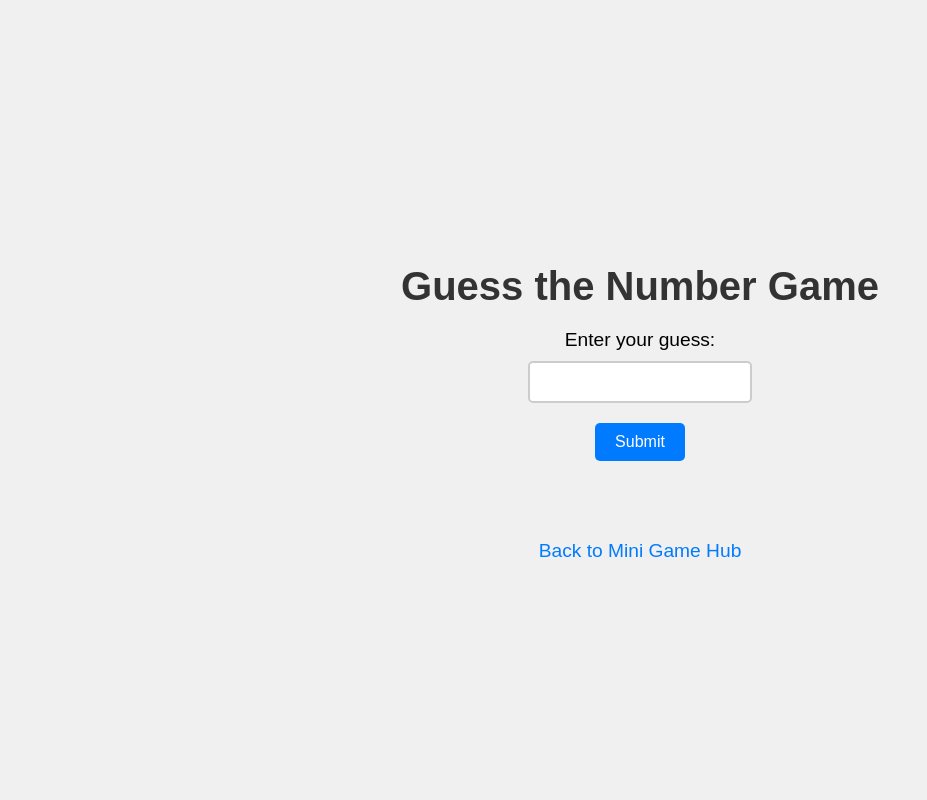
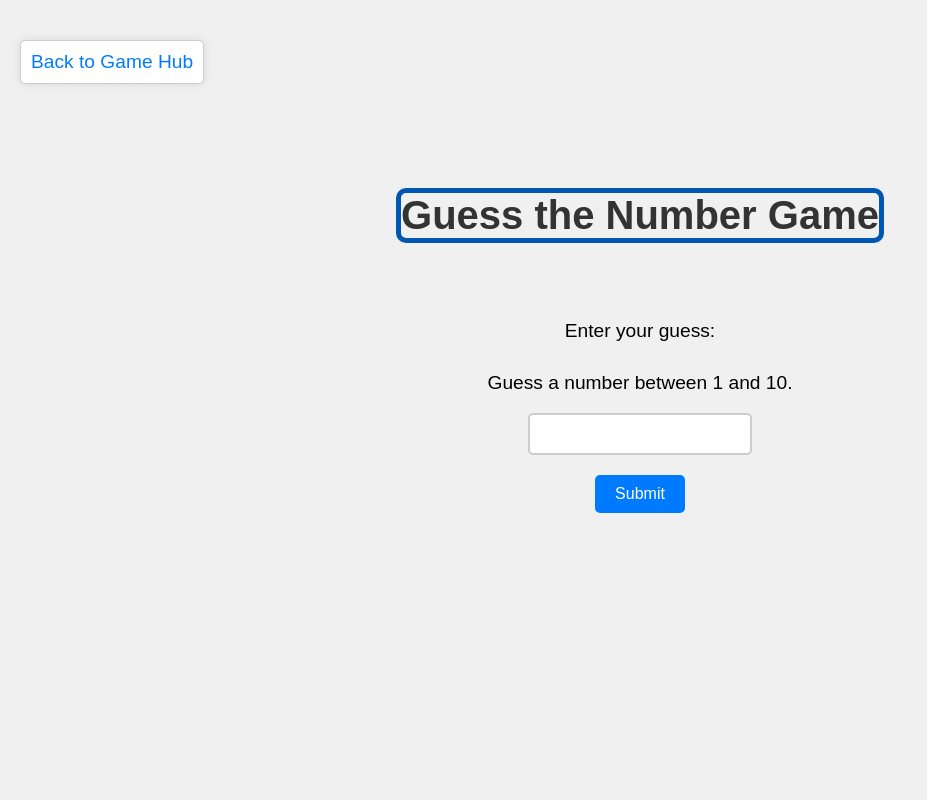
Before and after one commit to sgcoder123/Card_Memory_Game, a Flask app: page /numberguess in a window 1280 px wide. Shown: the whole page, without its empty margins (0-927 px from the left). Run offline with Flask 3, Linux system fonts and the light colour scheme.

Commit message:
Enhance number guessing game: add difficulty levels, improve UI, and include navigation to game hub

```diff
--- a/app.py
+++ b/app.py
@@ -1,4 +1,4 @@
-from flask import Flask, render_template, request, session, redirect, url_for
+from flask import Flask, render_template, request, redirect, url_for
 
 app = Flask(__name__)
 
--- a/static/css/home.css
+++ b/static/css/home.css
@@ -9,6 +9,7 @@ body {
     text-align: center;
     animation: gradientAnimation 15s ease infinite; /* Smooth animation */
 }
+
 
 /* Animation for background gradient */
 @keyframes gradientAnimation {
--- a/static/css/numberguess.css
+++ b/static/css/numberguess.css
@@ -1,5 +1,5 @@
 body {
-    font-family: 'Arial', sans-serif;
+    font-family: Arial, Helvetica, sans-serif;
     margin: 0;
     padding: 0;
     display: flex;
@@ -10,10 +10,28 @@ body {
     background-color: #f0f0f0;
 }
 
+.back_to_hub {
+    position: absolute;
+    top: 20px;
+    left: 20px;
+    padding: 10px;
+    background-color: #fff;
+    border: 1px solid #ccc;
+    border-radius: 5px;
+    box-shadow: 0 0 10px rgba(0, 0, 0, 0.1);
+}
+
 h1 {
     color: #333;
-    margin-bottom: 20px;
+    margin-top: 0; /* Adjusted margin to move the header lower */
     font-size: 2.5em;
+    border-radius: 10px;
+    border-color: #0056b3;
+    border-style: solid;
+    border-width: 5px;
+    font-weight: bold;
+    position: relative;
+    top: 0; /* Move the header lower */
 }
 
 form {
@@ -21,6 +39,7 @@ form {
     display: flex;
     flex-direction: column;
     align-items: center;
+    margin-top: 50px; /* Adjusted margin to move the form elements lower */
 }
 
 label {
--- a/static/js/numberguess.js
+++ b/static/js/numberguess.js
@@ -1,16 +1,29 @@
-let randomNumber = Math.floor(Math.random() * 100) + 1;
+let maxNumber;
+if (level === 'easy') {
+    maxNumber = 10;
+} else if (level === 'medium') {
+    maxNumber = 20;
+} else {
+    maxNumber = 30;
+}
+let randomNumber = Math.floor(Math.random() * maxNumber) + 1;
 let attempts = 0;
 const maxAttempts = 10;
+
+document.getElementById('range').textContent = `Guess a number between 1 and ${maxNumber}.`;
 
 function checkGuess() {
     const userGuess = document.getElementById('guess').value;
     const message = document.getElementById('message');
+    const status = document.getElementById('status');
+    const submitButton = document.getElementById('submit');
     attempts++;
 
     if (attempts <= maxAttempts) {
         if (userGuess == randomNumber) {
             message.textContent = `Congratulations! You guessed the number in ${attempts} attempts.`;
             message.style.color = 'green';
+            submitButton.disabled = true;
         } else if (userGuess > randomNumber) {
             message.textContent = 'Too high! Try again.';
             message.style.color = 'red';
@@ -18,8 +31,11 @@ function checkGuess() {
             message.textContent = 'Too low! Try again.';
             message.style.color = 'red';
         }
+        status.textContent = `You have ${maxAttempts - attempts} attempts left.`;
     } else {
         message.textContent = `Sorry, you've reached the maximum number of attempts (${maxAttempts}). The number was ${randomNumber}.`;
         message.style.color = 'red';
+        submitButton.disabled = true;
+        status.textContent = 'No attempts left.';
     }
 }
--- a/templates/numberguess.html
+++ b/templates/numberguess.html
@@ -7,13 +7,19 @@
     <link rel="stylesheet" href="{{ url_for('static', filename='css/numberguess.css') }}">
 </head>
 <body>
+    <a href="/" class="back_to_hub">Back to Game Hub</a>
     <h1>Guess the Number Game</h1>
     <form onsubmit="event.preventDefault(); checkGuess();">
         <label for="guess">Enter your guess:</label>
+        <p id="range"></p>
         <input type="text" id="guess" required>
-        <button type="submit" id="submit">Submit</button>
+        <button type="submit" id="submit" class="btn btn-primary">Submit</button>
+        <p id="staus"></p>
     </form>
     <p id="message"></p>
-    <a href="/">Back to Mini Game Hub</a>
+    <script>
+        const level = "{{ level }}";
+    </script>
+    <script src="{{ url_for('static', filename='js/numberguess.js') }}"></script>
 </body>
 </html>
--- a/templates/numberguesshome.html
+++ b/templates/numberguesshome.html
@@ -7,9 +7,11 @@
     <link rel="stylesheet" href="{{ url_for('static', filename='css/numberguess.css') }}">
 </head>
 <body>
-    <h1>Choose Difficulty Level</h1>
+    <h1>Guess the Number Game</h1>
+    <h2>Choose Difficulty Level</h2>
     <a href="{{ url_for('numberguess', level='easy') }}" class="btn btn-primary">Easy</a>
     <a href="{{ url_for('numberguess', level='medium') }}" class="btn btn-primary">Medium</a>
     <a href="{{ url_for('numberguess', level='hard') }}" class="btn btn-primary">Hard</a>
+    <a href="/" class="back_to_hub">Back to Game Hub</a>
 </body>
 </html>
```
